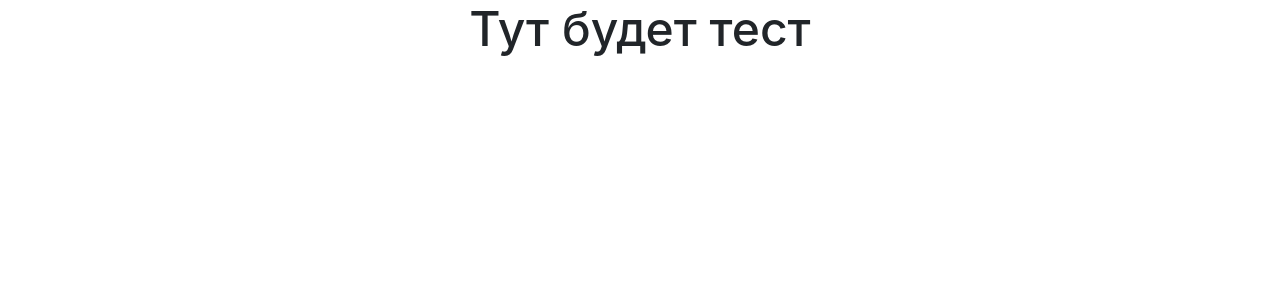
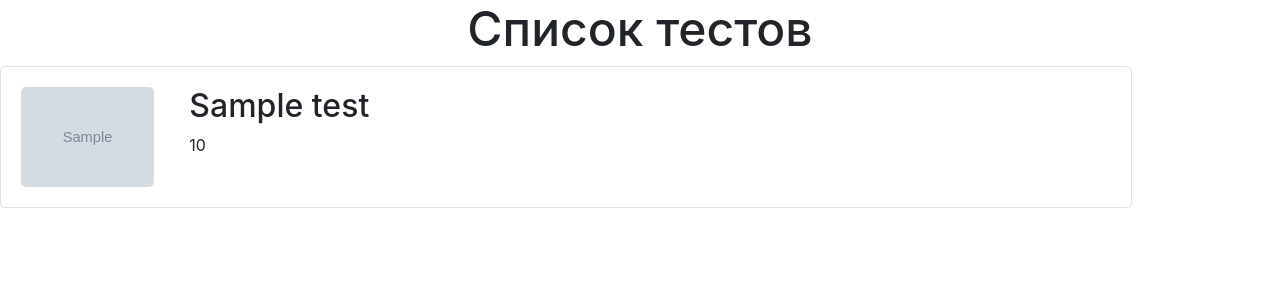
Before and after one commit to VadimKirillov/TelemedAI_Testing_System, a Flask app: page /tests in a window 1280 px wide. Shown: the part 56-356 px from the top of the page. Run offline with Flask 3, Linux system fonts and the light colour scheme; tables that the repository leaves empty hold one stand-in row (values such as "Sample post"); grey boxes marked "Sample" are stand-in pictures; some libraries are stand-ins or nearby versions.

Commit message:
add page test

```diff
--- a/app.py
+++ b/app.py
@@ -63,7 +63,19 @@ def login():
 # Страница с тестами
 @app.route("/tests")
 def tests():
-    return render_template("tests.html")
+    all_tests = Test.query.all()
+    return render_template("tests.html", all_tests=all_tests)
+
+
+# Страница с тестами
+@app.route("/tests/<int:test_id>", methods=["GET", "POST"])
+def start_test(test_id):
+    if request.method == "POST":
+        pass
+    else:
+        # Обработка GET запроса
+        test = Test.query.get(test_id)
+        return render_template("start_test.html", test=test)
 
 
 @app.route("/question", methods=["GET"])
--- a/templates/tests.html
+++ b/templates/tests.html
@@ -1,13 +1,65 @@
 <!DOCTYPE html>
-<html>
+<html lang="en">
 <head>
-    <title>Test</title>
-    {%include 'top_menu_links.html'%}
+    <meta charset="UTF-8">
+    <title>Список тестов</title>
+    {% include 'top_menu_links.html'%}
+    <!-- Подключаем стили Bootstrap -->
+    <link rel="stylesheet" href="https://stackpath.bootstrapcdn.com/bootstrap/4.5.2/css/bootstrap.min.css">
+    <style>
+        .question-card {
+            border: 1px solid #dee2e6;
+            border-radius: 5px;
+            padding: 20px;
+            margin-bottom: 20px;
+            transition: box-shadow 0.3s ease;
+            width: calc(90% - 20px);
+            margin-right: 20px;
+            margin-bottom: 20px;
+            display: inline-block;
+            vertical-align: top;
+            position: relative; /* Добавляем относительное позиционирование для кнопки удаления */
+        }
+
+        .question-card:hover {
+            box-shadow: 0 0 11px rgba(33,33,33,.2);
+        }
+
+        .question-link {
+            color: inherit;
+            text-decoration: none;
+        }
+
+        .question-image {
+            max-width: 150px; /* Уменьшил максимальную ширину изображения */
+            max-height: 100px; /* Уменьшил максимальную высоту изображения */
+            border-radius: 5px; /* Добавляем закругление углов */
+            margin-right: 20px; /* Добавляем отступ справа от изображения */
+            float: left; /* Выравниваем изображение по левому краю */
+        }
+    </style>
 </head>
 <body>
+    {% include 'top_menu.html' %}
 
-    {% include 'top_menu.html' %}
-    <h1 class="mb-4">Тут будет тест</h1>
-
+        <h1>Список тестов</h1>
+        <div class="row">
+            {% for test in all_tests %}
+                <div class="col-md-12 mb-3">
+                    <a href="/tests/{{ test.id }}" class="question-link">
+                        <div class="question-card">
+                            <img src="{{ url_for('static', filename=test.image_url) }}" alt="Изображение теста" class="question-image">
+                            <div class="row">
+                                <div class="col-md-8">
+                                    <h4>{{ test.name }}</h4>
+                                    <p>{{ test.duration }}</p>
+                                </div>
+                            </div>
+                        </div>
+                    </a>
+                </div>
+            {% endfor %}
+        </div>
+    </div>
 </body>
 </html>
```
Also changed, not shown: templates/start_test.html (added, +25 -0 lines), static/photo/20.jpg (added), static/photo/21.jpeg (added).
